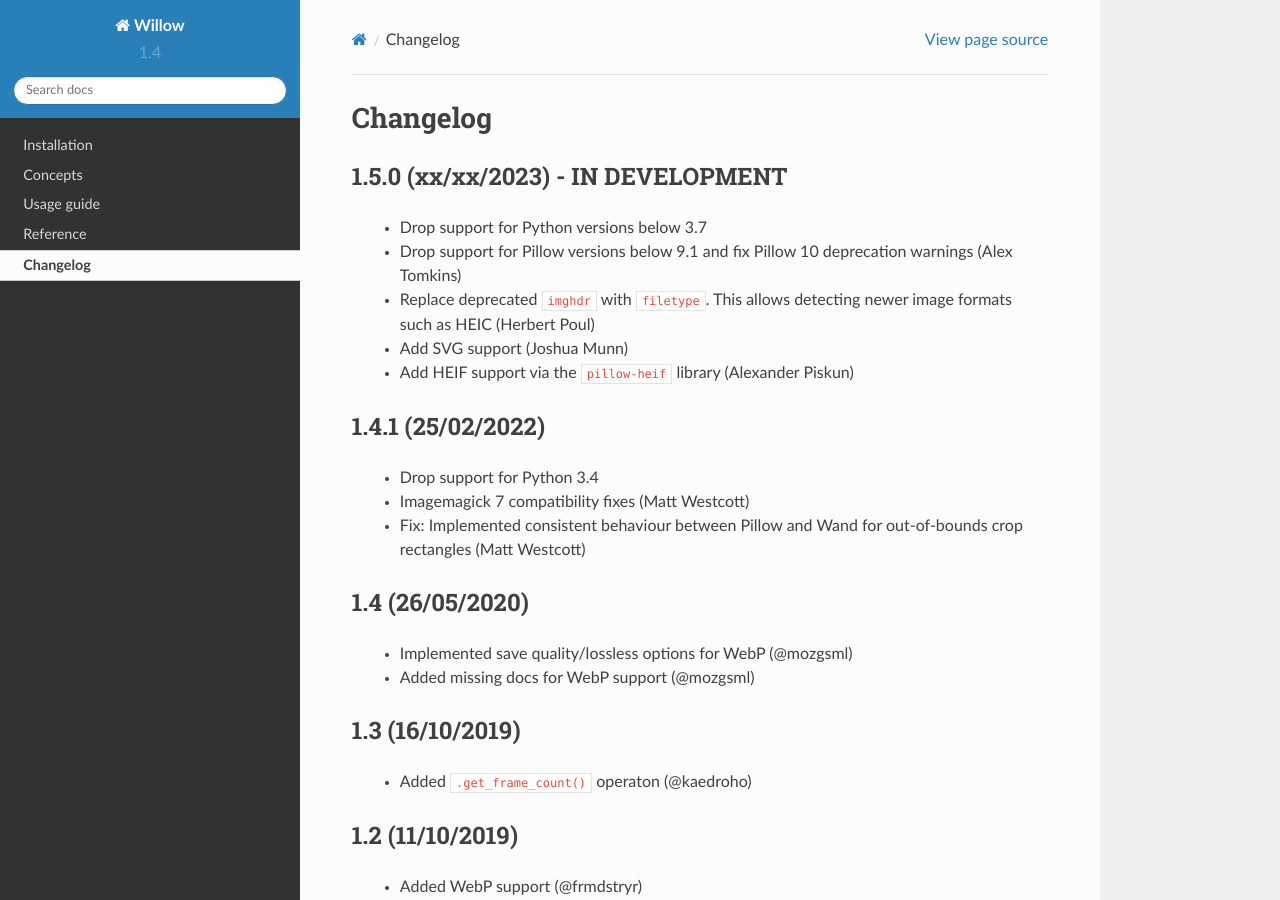
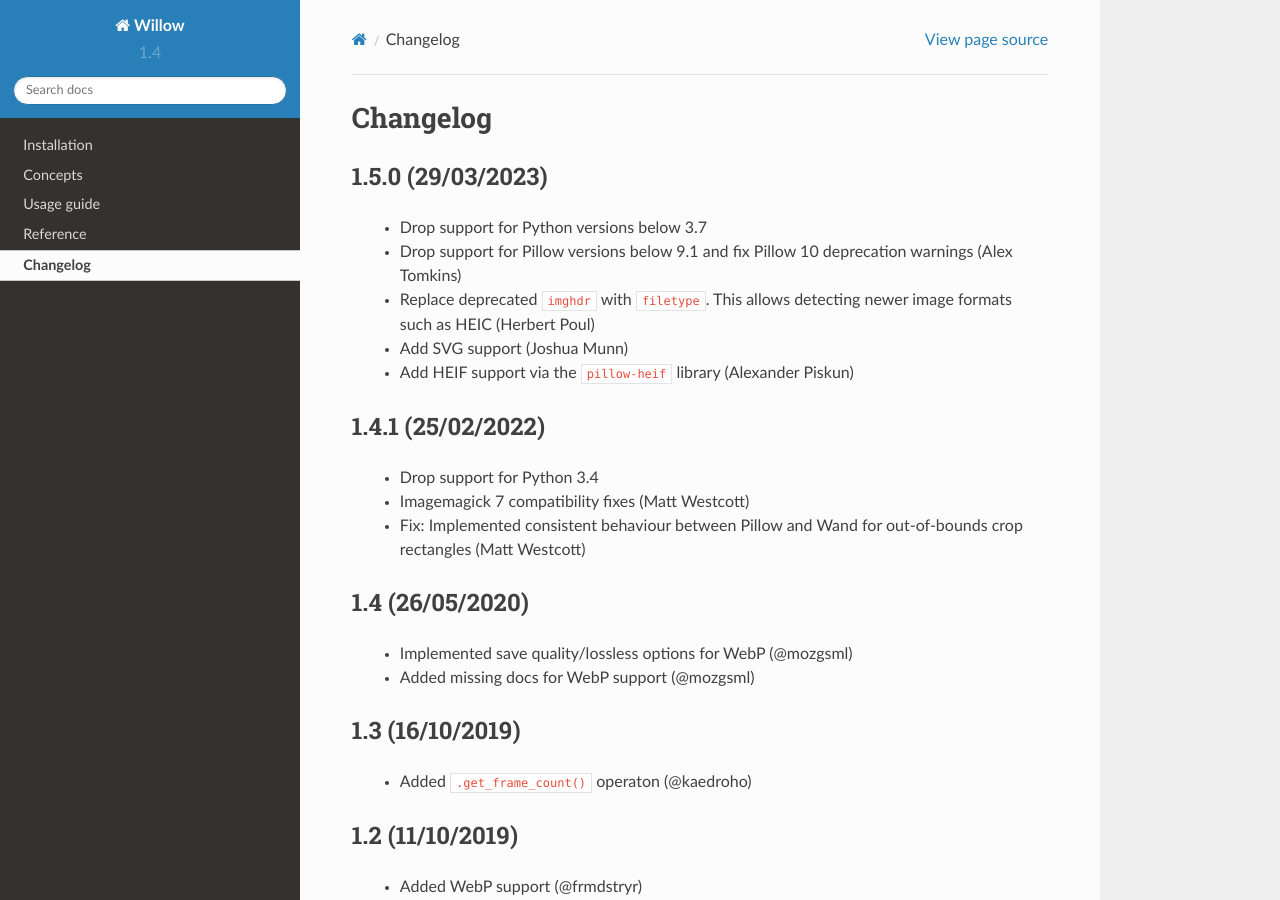
Before and after one commit to wagtail/Willow, a Sphinx documentation site: the page built from docs/changelog.rst, in a window 1280 px wide and 900 px high. Built offline with Sphinx 7.4.7 and the Read the Docs theme 2.0.0, drawn with Linux system fonts in a browser that asks for light colours.

```diff
--- a/docs/changelog.rst
+++ b/docs/changelog.rst
@@ -1,8 +1,8 @@
 Changelog
 =========
 
-1.5.0 (xx/xx/2023) - IN DEVELOPMENT
------------------------------------
+1.5.0 (29/03/2023)
+------------------
 
  - Drop support for Python versions below 3.7
  - Drop support for Pillow versions below 9.1 and fix Pillow 10 deprecation warnings (Alex Tomkins)
--- a/setup.py
+++ b/setup.py
@@ -20,7 +20,7 @@ except ImportError:
 
 setup(
     name='Willow',
-    version='1.4.1',
+    version='1.5.0',
     description='A Python image library that sits on top of Pillow, Wand and OpenCV',
     author='Karl Hobley',
     author_email='karl@kaed.uk',
```
